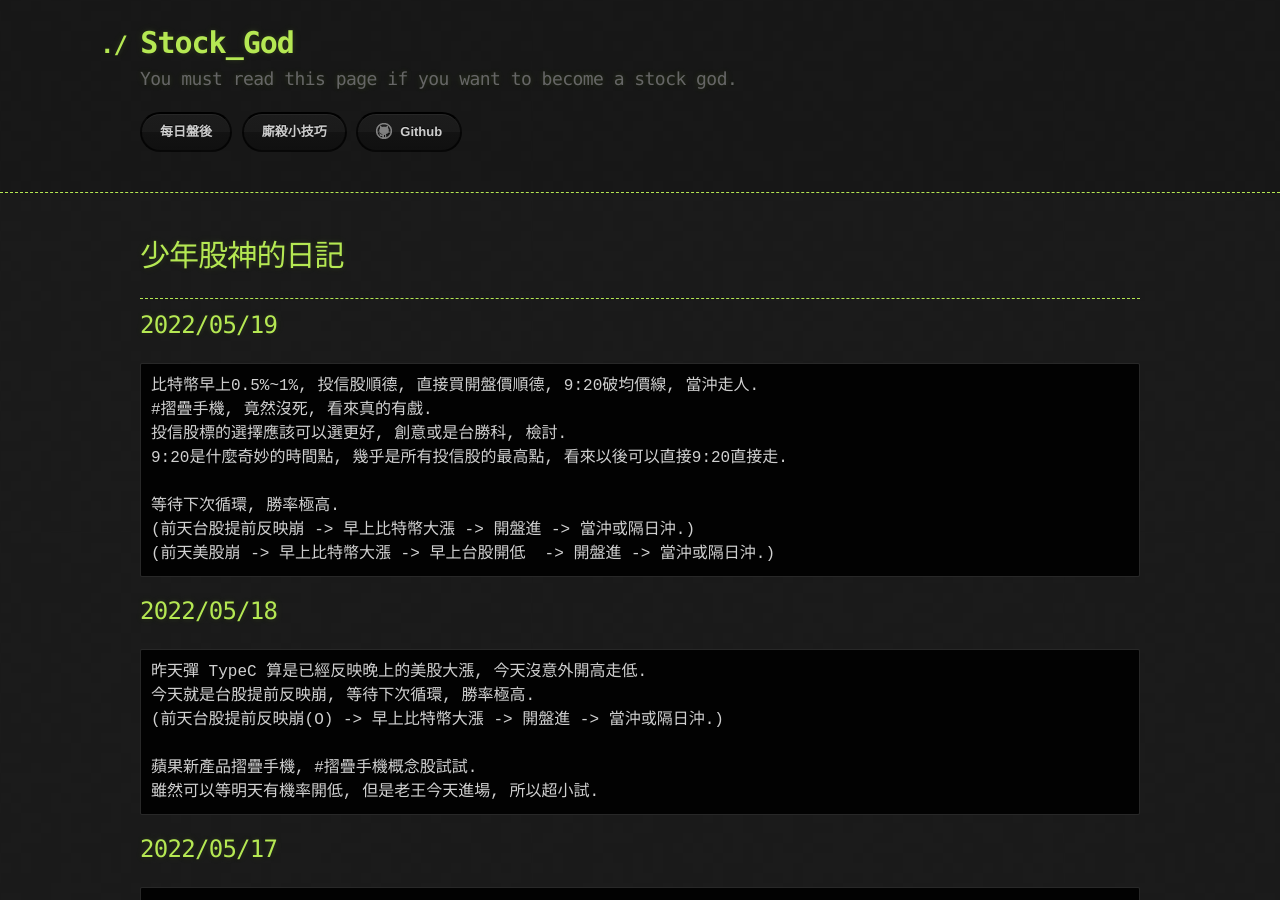
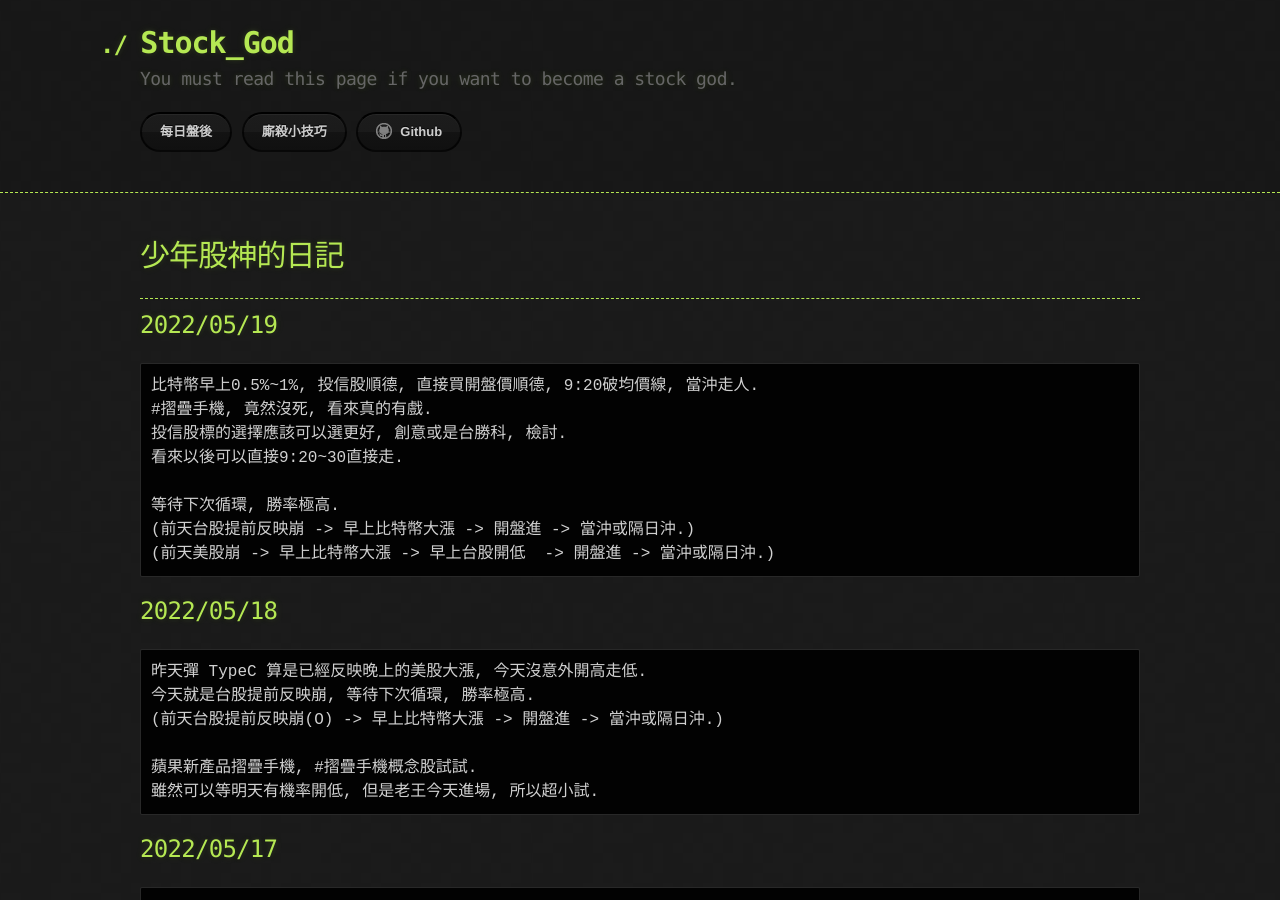
Before and after one commit to lepg5487/Stock_God, a Jekyll site: the page built from index.md, in a window 1280 px wide and 900 px high. Built offline with Jekyll 4.4.1, drawn with Linux system fonts in a browser that asks for light colours; our own code applies the rules of GitHub Pages for plain Markdown files.

Commit message:
Update index.md

```diff
--- a/index.md
+++ b/index.md
@@ -11,7 +11,7 @@ layout: testlayouts
 比特幣早上0.5%~1%, 投信股順德, 直接買開盤價順德, 9:20破均價線, 當沖走人.
 #摺疊手機, 竟然沒死, 看來真的有戲.
 投信股標的選擇應該可以選更好, 創意或是台勝科, 檢討.
-9:20是什麼奇妙的時間點, 幾乎是所有投信股的最高點, 看來以後可以直接9:20直接走.
+看來以後可以直接9:20~30直接走.
 
 等待下次循環, 勝率極高.
 (前天台股提前反映崩 -> 早上比特幣大漲 -> 開盤進 -> 當沖或隔日沖.)
```
